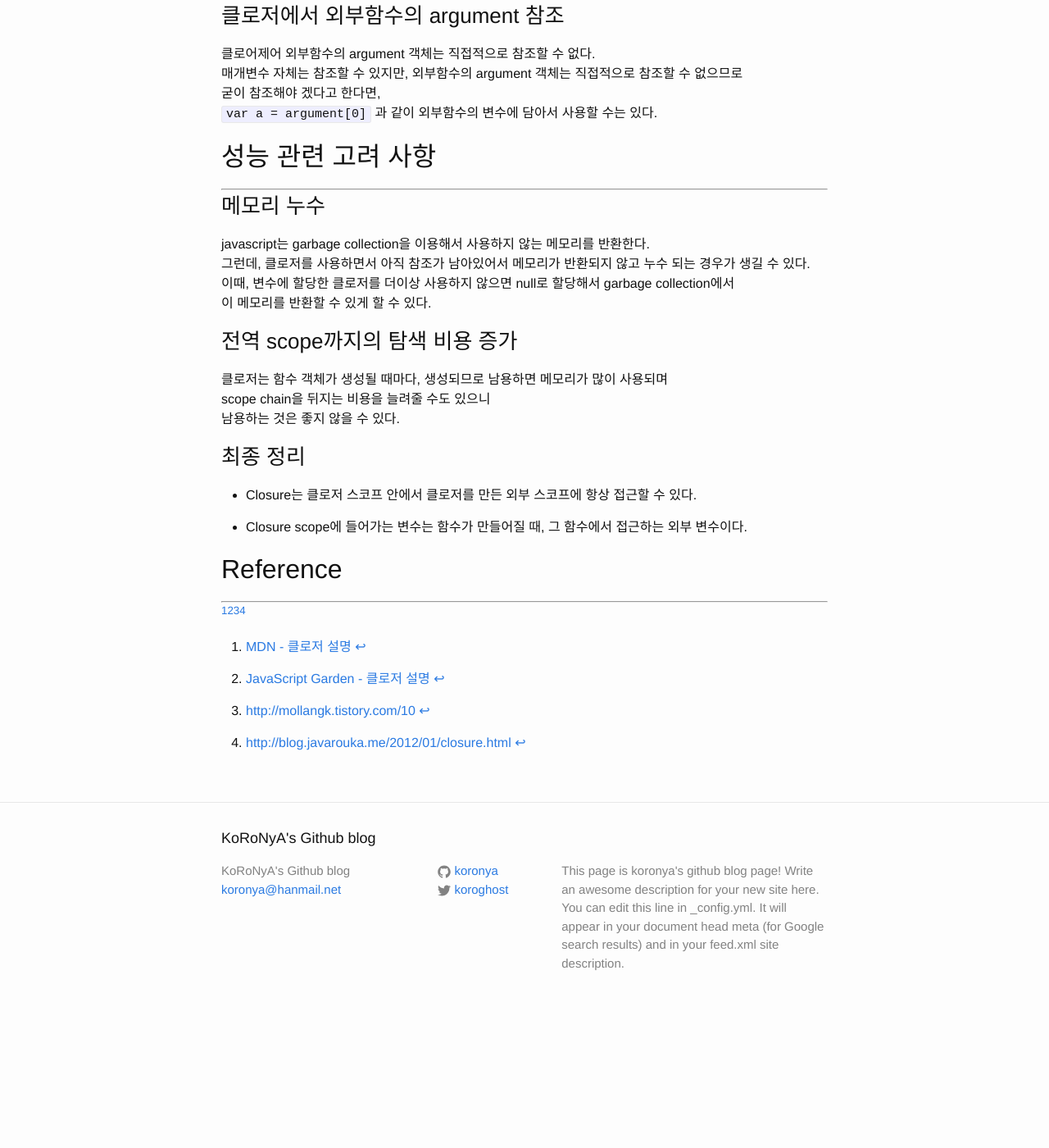
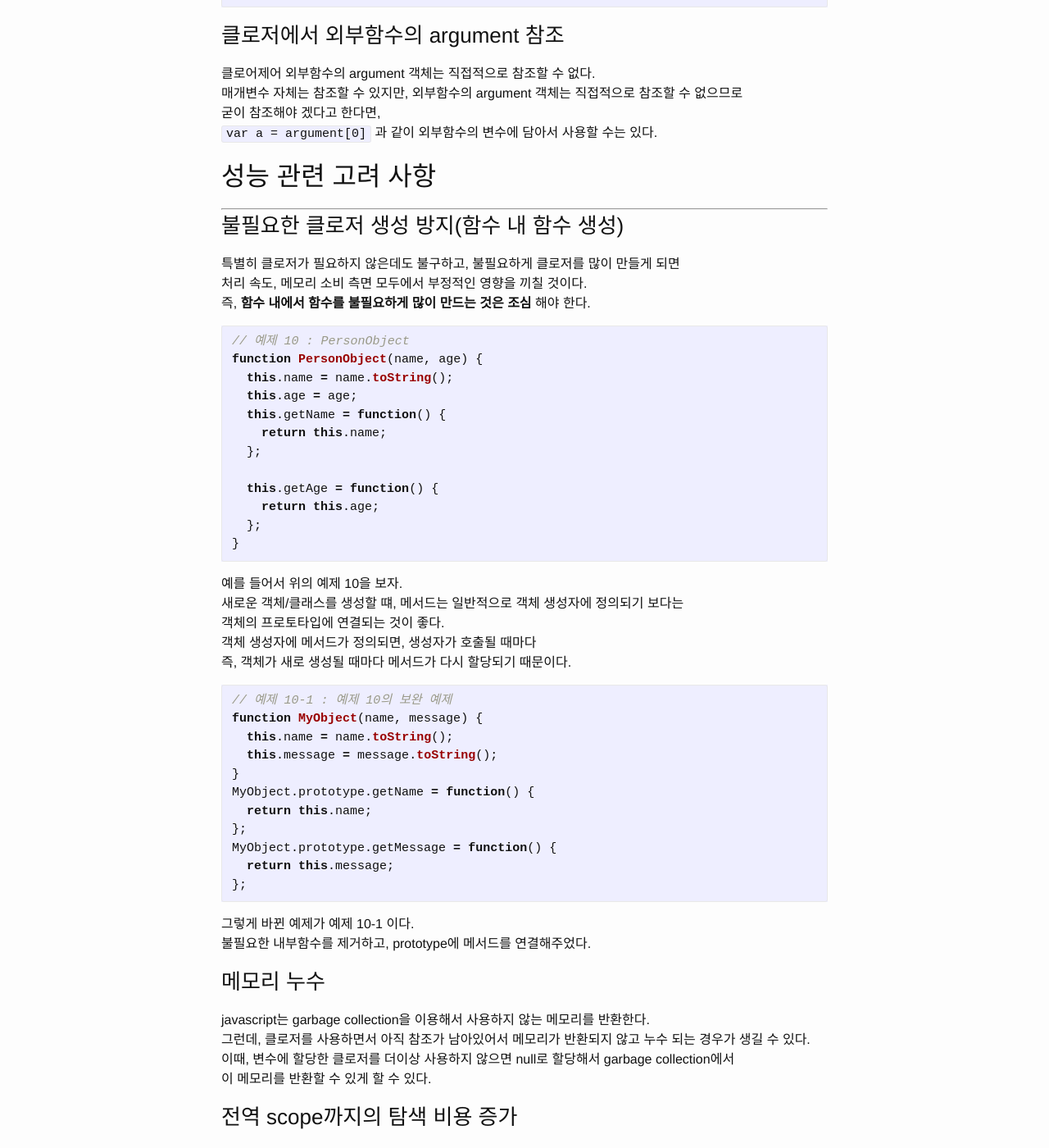
Before and after one commit to koronya/koronya.github.io, a Jekyll site: the page built from _posts/2017-03-02-js-about-closure.markdown, in a window 1280 px wide and 1400 px high, scrolled down 12466 px. Shown: the whole window at 82% size. Built offline with Jekyll 4.4.1, drawn with Linux system fonts in a browser that asks for light colours; comment, search, counter and statistics services are not loaded; before the commit the page ends 13712 px from its top, so only the background shows below that; some of the changed text lies outside the part shown.

Commit message:
Closure 설명 추가 - 함수 내의 함수 불필요하게 만들지 말 것

````diff
--- a/_posts/2017-03-02-js-about-closure.markdown
+++ b/_posts/2017-03-02-js-about-closure.markdown
@@ -561,6 +561,51 @@ addEventTest();
 ----
 
 
+### 불필요한 클로저 생성 방지(함수 내 함수 생성)
+
+특별히 클로저가 필요하지 않은데도 불구하고, 불필요하게 클로저를 많이 만들게 되면
+처리 속도, 메모리 소비 측면 모두에서 부정적인 영향을 끼칠 것이다.
+즉, **함수 내에서 함수를 불필요하게 많이 만드는 것은 조심** 해야 한다.
+
+``` javascript
+// 예제 10 : PersonObject
+function PersonObject(name, age) {
+  this.name = name.toString();
+  this.age = age;
+  this.getName = function() {
+    return this.name;
+  };
+
+  this.getAge = function() {
+    return this.age;
+  };
+}
+```
+
+예를 들어서 위의 예제 10을 보자.
+새로운 객체/클래스를 생성할 떄, 메서드는 일반적으로 객체 생성자에 정의되기 보다는
+객체의 프로토타입에 연결되는 것이 좋다.
+객체 생성자에 메서드가 정의되면, 생성자가 호출될 때마다
+즉, 객체가 새로 생성될 때마다 메서드가 다시 할당되기 때문이다.
+
+``` javascript
+// 예제 10-1 : 예제 10의 보완 예제
+function MyObject(name, message) {
+  this.name = name.toString();
+  this.message = message.toString();
+}
+MyObject.prototype.getName = function() {
+  return this.name;
+};
+MyObject.prototype.getMessage = function() {
+  return this.message;
+};
+```
+
+그렇게 바뀐 예제가 예제 10-1 이다.
+불필요한 내부함수를 제거하고, prototype에 메서드를 연결해주었다.
+
+
 ### 메모리 누수
 
 javascript는 garbage collection을 이용해서 사용하지 않는 메모리를 반환한다.
````
